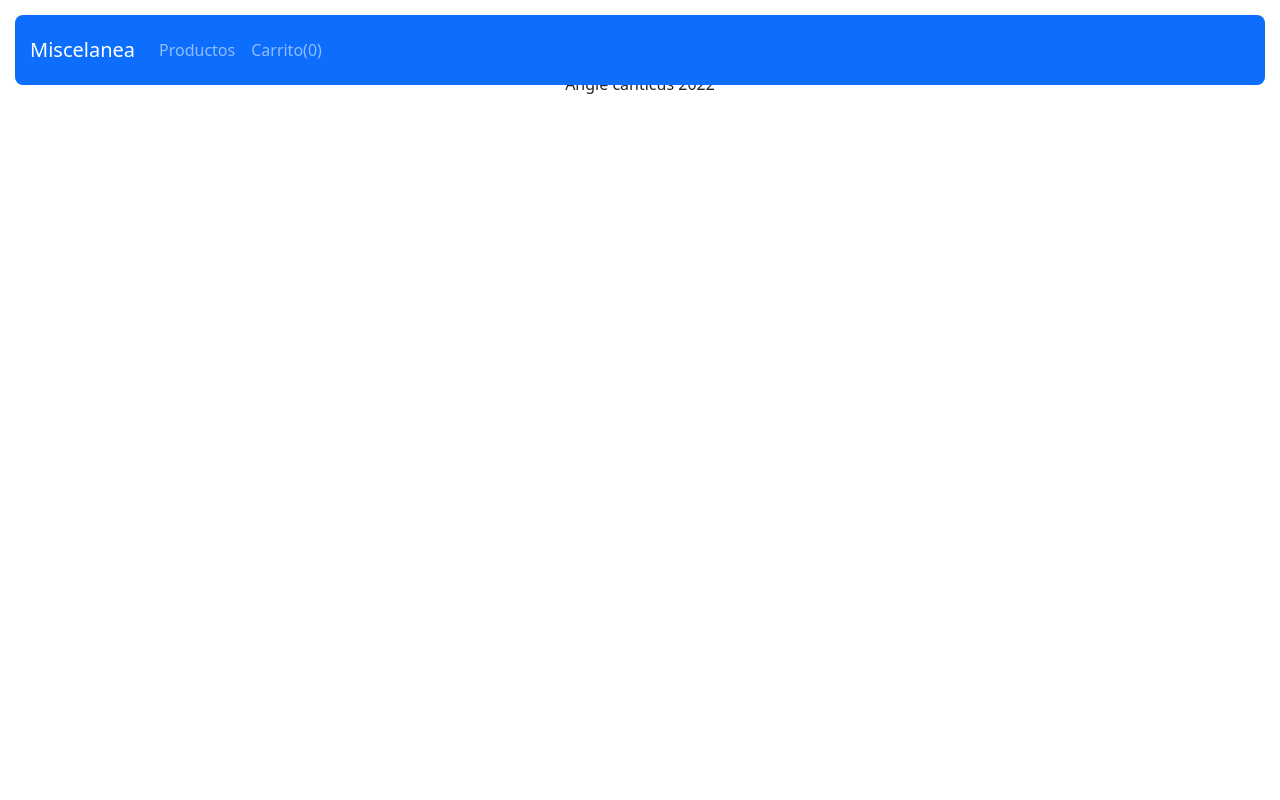
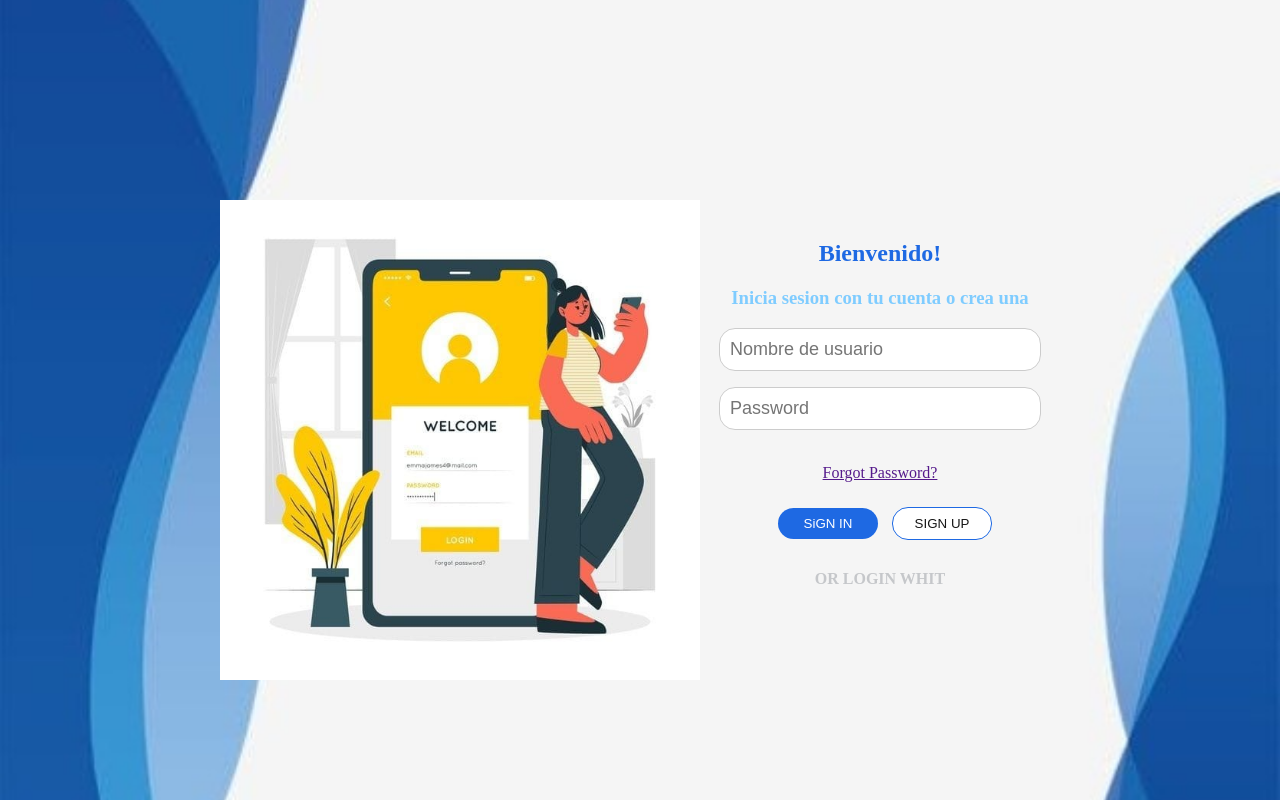
Before and after one commit to DanielaMH10/miscelanea, a PHP site: page / in a window 1280 px wide. Run offline with PHP 8.4, Linux system fonts and the light colour scheme; data that the repository does not hold is empty.

Commit message:
cambios Juan Login

```diff
--- a/app/bd/conexion.php
+++ b/app/bd/conexion.php
@@ -1,14 +1,33 @@
 <?php
-$servidor="mysql:dbname=".bd.";host=".servidor;
+    class DB{
+        private $host;
+        private $db;
+        private $user;
+        private $password;
+        private $charset;
 
-try {
-    $pdo= new PDO($servidor,usuario,password,
-                array(PDO::MYSQL_ATTR_INIT_COMMAND=>"SET NAMES utf8")
-            );
-//echo" <script>alert('Conectado')</script>";
-} catch (PDOException $e) {
-    //echo" <script>alert('Error')</script>";
-}
+        public function __construct(){
+            $this->host       = 'localhost';
+            $this->db         = 'miscelanea';
+            $this->user       = 'root';
+            $this->password   = '';
+            $this->charset    = 'utf8mb4';
+        }
+        public function connect(){
+            try{
+                $connection = "mysql:host=". $this->host . ";dbname=" . $this->db . ";charset=" . $this->charset;
+
+                $options = [PDO::ATTR_ERRMODE => PDO::ERRMODE_EXCEPTION,
+                            PDO::ATTR_EMULATE_PREPARES => false];
+                $pdo = new PDO($connection, $this->user, $this->password, $options);
+
+                return $pdo;
+            }catch(PDOException $e){
+                print_r("Error connection: " . $e->getMessage());
+            }
+        }
+    }
+
 
 
 ?>
--- /dev/null
+++ b/app/controller/user_session.php
@@ -0,0 +1,23 @@
+<?php
+class UserSession{
+    public function __construct(){
+        session_start();
+    }
+
+    public function setCurrentUser($user){
+        $_SESSION['user'] = $user;
+    }
+
+    public function getCurrentUser(){
+        return  $_SESSION['user'];
+    }
+
+    public function closeSession(){
+        session_unset();
+        session_destroy();
+    }
+}
+
+
+
+?>
--- /dev/null
+++ b/app/model/user.php
@@ -0,0 +1,35 @@
+<?php
+include_once 'app/bd/conexion.php';
+class User extends DB{
+    private $nombres;
+    private $username;
+
+
+    public function userExists($user, $pass){
+        $md5pass = md5($pass);
+
+        $query = $this->connect()->prepare('SELECT * FROM cliente WHERE username = :user AND password = :pass');
+        $query->execute(['user' => $user, 'pass' => $md5pass]);
+
+        if($query->rowCount()){
+            return true;
+        }else{
+            return false;
+        }
+    }
+    public function setUser($user){
+        $query = $this->connect()->prepare('SELECT * FROM cliente WHERE username = :user');
+        $query->execute(['user' => $user]);
+
+        foreach($query as $currentUser){
+            $this->nombres = $currentUser['nombres'];
+            $this->username = $currentUser['username'];
+        }
+    }
+
+    public function getNombre(){
+        return $this->nombres;
+    }
+}
+
+?>
--- /dev/null
+++ b/app/view/login.php
@@ -0,0 +1,32 @@
+<!DOCTYPE html>
+<html lang="en">
+<head>
+   <meta charset="UTF-8">
+   <meta http-equiv="X-UA-Compatible" content="IE=edge">
+   <meta name="viewport" content="width=device-width, initial-scale=1.0">
+   <link rel="stylesheet" href="assests/css/login.css">
+</head>
+<body>
+   <div id="imagen" width="500" height="500" class="imageborder">
+      <img src="assests/img/f04.jpeg" width="480" height="480">
+   </div>
+   <div id="formulario">
+      <form action="" method="POST" >
+         <?php
+            if(isset($errorLogin)){
+               echo $errorLogin;
+            }
+         ?>
+         <h2>Bienvenido!</h2>
+         <h3>Inicia sesion con tu cuenta o crea una</h3>
+         <input type="text" name="username"  placeholder="Nombre de usuario" autocomplete="off"></p>
+         <input type="password" name="password"  placeholder="Password" autocomplete="off"></p><br>
+			<a href="">Forgot Password?</a>
+         <p class="center"><input type="submit" value="SiGN IN">&nbsp;<input type="button" value="SIGN UP"></p>
+         <footer id="pie">
+         <h4 class="center" hold> OR LOGIN WHIT</h4>
+         </footer>
+      </form>
+   </div>
+</body>
+</html>
--- /dev/null
+++ b/assests/css/login.css
@@ -0,0 +1,140 @@
+body{
+    width: 960px;
+    margin: 15px auto;
+    text-align: left;
+}
+body {
+    background: url("../img/f03.jpeg") no-repeat center top;
+	background-position: center center;
+	background-repeat: no-repeat;
+	background-attachment: fixed;
+	background-size: cover;
+}
+/**{
+    display: inline-block;
+}*/
+.imageborder {
+    border-radius: 5px;
+}
+#imagen{
+    width: 50px;
+    height: 50px;
+    top: 200px; /*largo*/
+    left: 220px;/*ancho*/
+    position: absolute;
+}
+
+#formulario {
+    width: 400px;
+    height: 400px;
+    top: 200px;
+    left: 680px;
+    position: absolute;
+    text-align: center;
+}
+
+/*#main{
+    background-color: white;
+    margin: 0 auto;
+    width: 1000px;
+    height: 800px;
+    padding: 20px;
+}   */
+
+form{
+    /*background-color: rgb(231, 33, 33);*/
+    margin: 0 auto;
+    padding: 20px;
+}
+
+input{
+    border: solid 0;
+    border-radius: 16px;
+
+}
+
+input[type=text], input[type=password]{
+    padding: 10px;
+    font-size: 18px;
+    outline: none;
+    width: 300px;
+    border: 1px solid #ccc;
+
+}
+input[type=submit]{
+    background-color: #1E69E3;
+    color: white;
+    padding: 8px;
+    margin: 10px;
+    width: 100px;
+    cursor:pointer;
+}
+input[type=button]{
+    background-color: white;
+    color: rgb(22, 22, 22);
+    padding: 8px;
+    border: none;
+    width: 100px;
+    border: 1px solid #1E69E3;
+    cursor:pointer;
+}
+input.btn[type="submit"]:hover {
+    border: 1px solid black;
+}
+.center{
+    text-align: center;
+}
+
+.opcion{
+    padding: 5px 0;
+}
+
+.barra{
+    background-color:rgb(152, 196, 236);
+    border-radius: 4px;
+    padding: 10px;
+}
+
+.seleccionado{
+    background-color: rgb(33, 90, 143);
+    border-radius: 4px;
+    color: white;
+    padding: 10px;
+}
+
+#menu{
+    background-color: #eee;
+    padding: 10px;
+}
+#menu ul{
+    margin: 0;
+    padding: 0;
+    list-style: none;
+    display: inline-block;
+    width: 100%;
+}
+#menu ul li{
+    display: inline;
+}
+#menu ul li a{
+    color: #1E69E3;
+    text-decoration: none;
+}
+#menu ul li a:hover{
+    color: rgb(227, 109, 30);
+    text-decoration: none;
+}
+.cerrar-sesion{
+    float: right;
+}
+h2{
+    color: #1E69E3;
+}
+h3{
+    color: rgb(127, 204, 255);
+}
+#pie{
+    text-align: center;
+    color: #c5c7ca;
+    font-size: 12;
+}
--- a/index.php
+++ b/index.php
@@ -1,80 +1,33 @@
 <?php
-include 'app/bd/config.php';
-include 'carrito.php';
-include 'app/bd/conexion.php';
-include 'app/view/header.php'
+require_once 'app/model/user.php';
+include_once 'app/controller/user_session.php';
+
+$userSession = new UserSession();
+$user = new User();
+
+if(isset($_SESSION['user'])){
+    //echo "hay sesion";
+    $user->setUser($userSession->getCurrentUser());
+    include_once 'inicio.php';
+}else if(isset($_POST['username']) && isset($_POST['password'])){
+    //echo "validacion de Login";
+
+    $userForm = $_POST['username'];
+    $passForm = $_POST['password'];
+
+    if($user->userExists($userForm, $passForm)){
+        //echo "usuario validado";
+        $userSession->setCurrentUser($userForm);
+        $user->setUser($userForm);
+
+        include_once 'inicio.php';
+    }else{
+        //echo "nombre de usuario y/o password incorrecto";
+        $errorLogin = "Nombre de usuario y/o password es incorrecto";
+        include_once 'app/view/login.php';
+    }
+}else{
+    //echo "Login";
+    include_once 'app/view/login.php';
+}
 ?>
-
-
-
-
-
-<br>
-<?php if ($mensaje=""){?>
-<div class="alert alert-success" role="alert">
-
-    <?php echo($mensaje);?>
-    <a href="mostrercarrito.php" class="badge badge-success">Ver carrito</a>
-</div>
-<?php } ?>
-<div class="row">
-<?php
-$sentencia=$pdo->prepare("SELECT * FROM `productos`");
-$sentencia->execute();
-$listaProductos=$sentencia->fetchAll(PDO::FETCH_ASSOC);
-//print_r($listaProductos);
-?>
-<style>
-.card{
-    margin-top: 30px;
-    border-radius:15px;
-    border-color:#0071c4;}
-</style>
-<?php foreach($listaProductos as $producto){?>
-    <div class="col-3">
-    <div class="card">
-        <img class="card-img-top" center
-        src="<?php echo $producto['imagen'];?>"
-        >
-        <div class="card-body">
-        <span><?php echo $producto['nombre'];?></span>
-            <h5 class="card-title">$<?php echo $producto['descripcion'];?></h5>
-            <p class="card-text"><?php echo $producto['cantidad'];?></p>
-
-            <form action="" method="POST">
-            <input type="hidden" name="id" id="id" value="<?php echo openssl_encrypt($producto['id_producto'],cod,key) ;?>">
-            <input type="hidden" name="Nombre_Producto" id="nombre" value="<?php echo openssl_encrypt($producto['nombre'],cod,key) ;?>">
-            <input type="hidden" name="Descripcion_Producto" id="descripcion" value="<?php echo openssl_encrypt($producto['descripcion'],cod,key) ;?>">
-            <input type="hidden" name="Precio_Producto" id="cantidad" value="<?php echo openssl_encrypt($producto['cantidad'],cod,key) ;?>">
-            <input type="number" style="width: 40px;" name="cantidad" id="cantidad" value="1">
-            <button class="btn btn-primary"
-            name="btnAccion"
-            value="Agregar"
-             type="submit"
-             style="float: right;">
-            agregar al carrito
-
-            </button>
-            </form>
-
-
-        </div>
-    </div>
-    </div>
-    <?php } ?>
-
-
-
-
-</div>
-</div>
-
-
-<script>
-var popover = new bootstrap.Popover(document.querySelector('.example-popover'), {
-  container: 'body'
-})
-</script>
-<?php
-include 'app/view/footer.php'
-?>
```
Also changed, not shown: app/model/logout.php (added, +8 -0 lines), inicio.php (added, +80 -0 lines), assests/img/f01.png (added), assests/img/f02.jpeg (added), assests/img/f03.jpeg (added), assests/img/f04.jpeg (added), assests/img/f05.jpeg (added).
